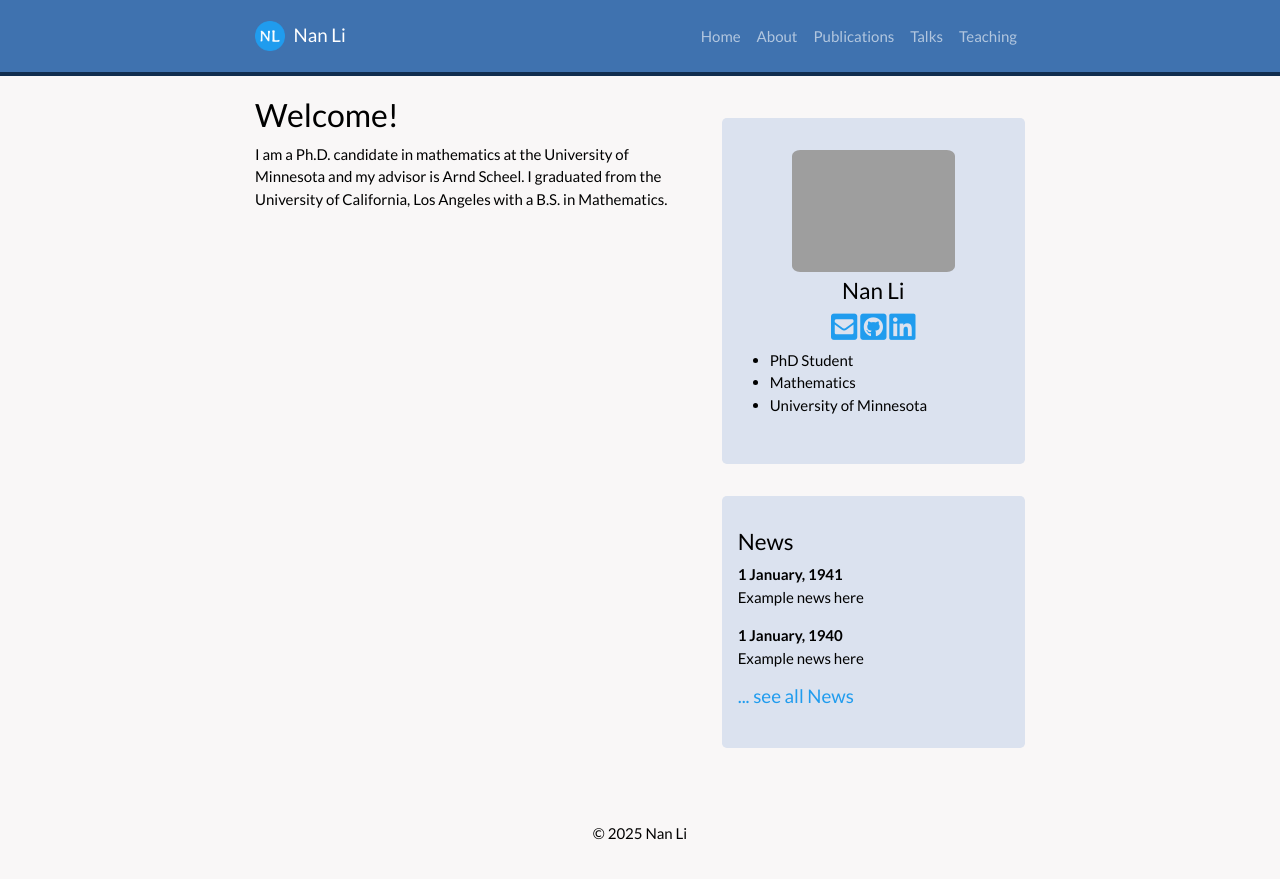
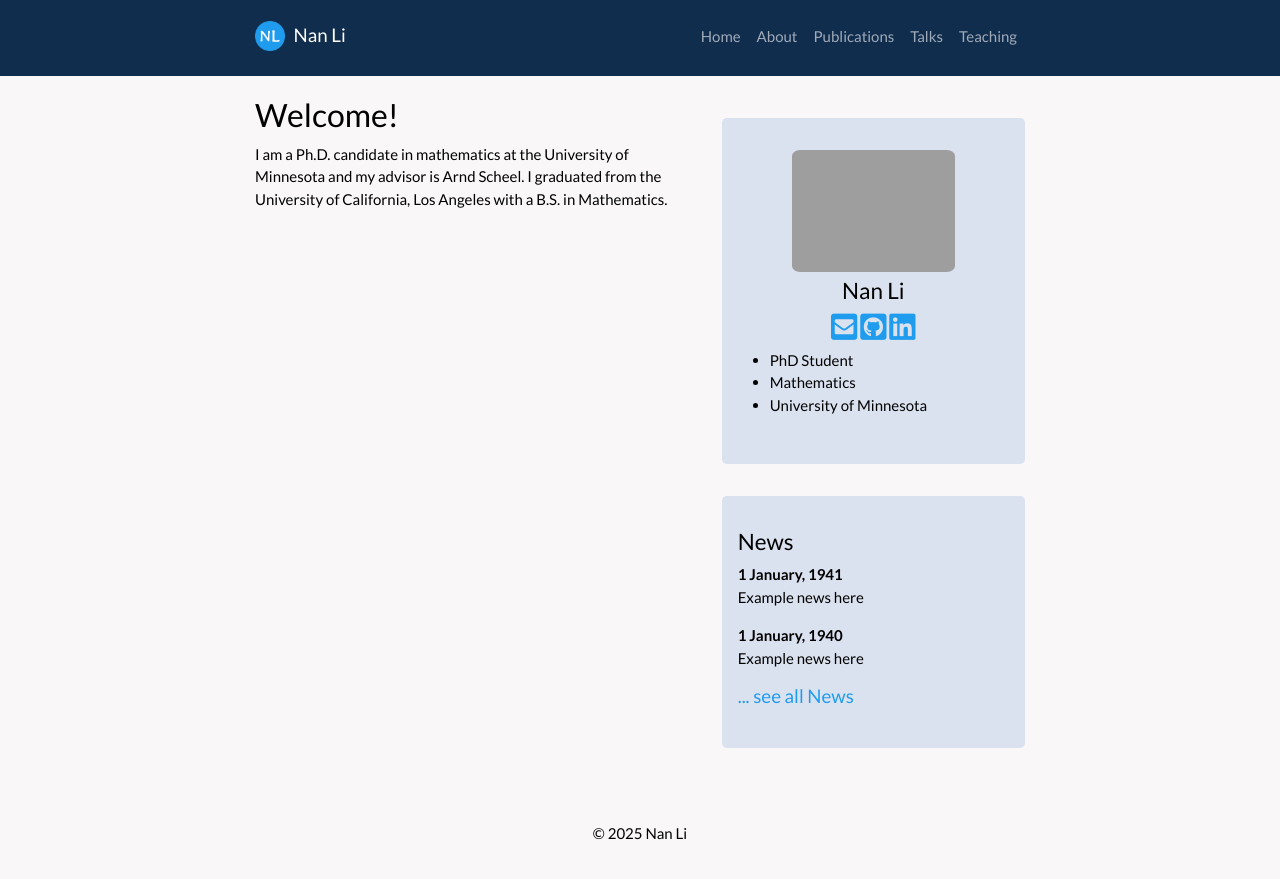
Before and after one commit to eigennan/eigennan.github.io, a Jekyll site: the page built from _pages/home.md, in a window 1280 px wide. Shown: the top 879 px of the page. Built offline with Jekyll 4.4.1, drawn with Linux system fonts in a browser that asks for light colours; a style sheet for code colours, icons or effects is not loaded.

Commit message:
Update main.scss

```diff
--- a/assets/main.scss
+++ b/assets/main.scss
@@ -83,11 +83,11 @@ body {
 }
 
 .nav-tabs {
-  border-bottom: 1px solid #3F72AF;
+  border-bottom: 1px solid #112D4E;
 }
 
 .bg-dark {
-  background-color: #3F72AF !important;
+  background-color: #112D4E !important;
 }
 
 .navbar-dark .navbar-brand {
```
